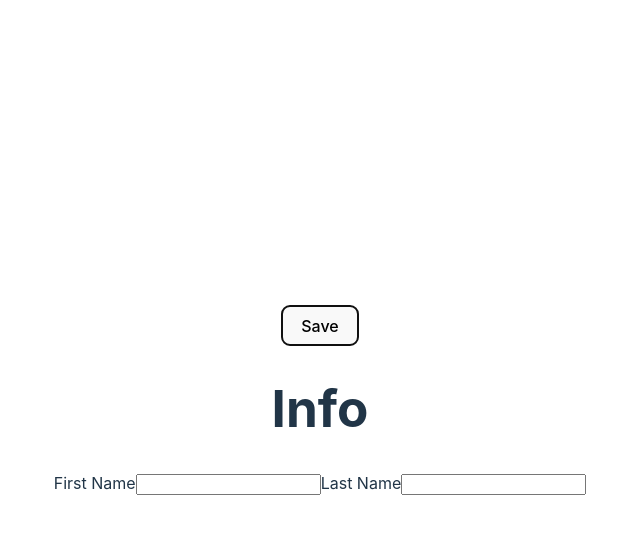
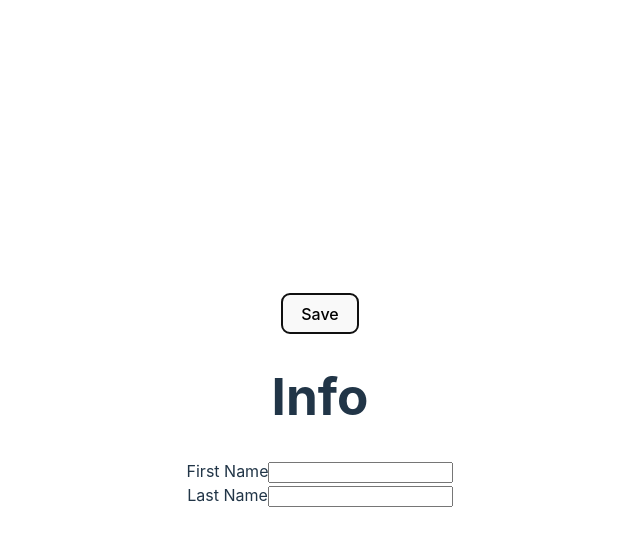
Before and after one commit to eccol/cv-react, a React (Vite) app: page / in a window 1280 px wide. Both pictures are taken after a click on the button "Edit". Shown: the top 546 px of the page, without its empty margins (320-960 px from the left). Built offline with nearby package versions, Linux system fonts and the light colour scheme.

Commit message:
DRY up field generation

```diff
--- a/src/components/Info.jsx
+++ b/src/components/Info.jsx
@@ -7,37 +7,36 @@ export default function Info({ editMode }) {
     setInfo({ ...info, [field]: value });
   }
 
+  const fields = [
+    { fieldName: 'firstname', title: 'First Name' },
+    { fieldName: 'lastname', title: 'Last Name' },
+  ];
+
+  const fieldForms = fields.map(({ fieldName, title }) => {
+    return (
+      <div className="form-item" key={fieldName}>
+        <label htmlFor={fieldName}>{title}</label>
+        {editMode ? (
+          <input
+            type="text"
+            name={fieldName}
+            id={fieldName}
+            value={info[fieldName]}
+            onInput={(e) => {
+              updateInfo(e.target.name, e.target.value);
+            }}
+          ></input>
+        ) : (
+          <p>{info[fieldName]}</p>
+        )}
+      </div>
+    );
+  });
+
   return (
     <div className="info">
       <h1>Info</h1>
-      <label htmlFor="firstname">First Name</label>
-      {editMode ? (
-        <input
-          type="text"
-          name="firstname"
-          id="firstname"
-          value={info.firstname}
-          onInput={(e) => {
-            updateInfo(e.target.name, e.target.value);
-          }}
-        />
-      ) : (
-        <p>{info.firstname}</p>
-      )}
-      <label htmlFor="lastname">Last Name</label>
-      {editMode ? (
-        <input
-          type="text"
-          name="lastname"
-          id="lastname"
-          value={info.lastname}
-          onInput={(e) => {
-            updateInfo(e.target.name, e.target.value);
-          }}
-        />
-      ) : (
-        <p>{info.lastname}</p>
-      )}
+      {fieldForms}
     </div>
   );
 }
```
